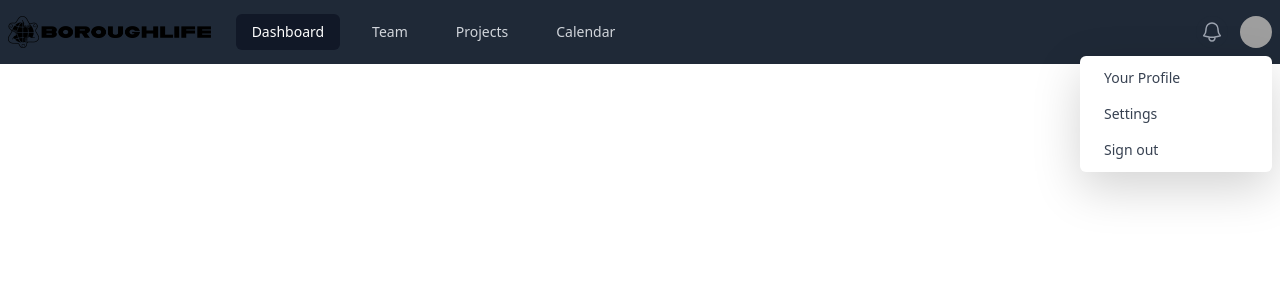
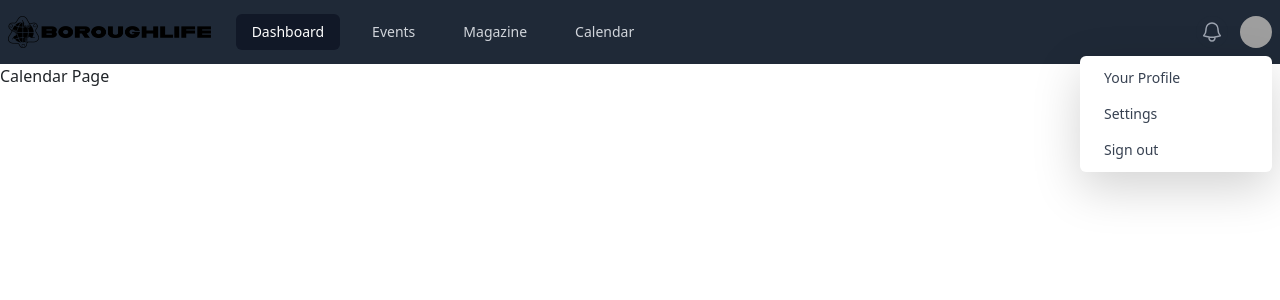
Before and after one commit to karechob/React-Boroughlife, a React (Vite) app: page /calendar in a window 1280 px wide. Shown: the top 300 px of the page. Built offline with nearby package versions, Linux system fonts and the light colour scheme; grey boxes are pictures that could not be loaded.

Commit message:
Added Pages and page switcher

```diff
--- a/package.json
+++ b/package.json
@@ -13,6 +13,7 @@
     "bootstrap": "^5.3.3",
     "react": "^18.2.0",
     "react-dom": "^18.2.0",
+    "react-router-dom": "^6.23.1",
     "tailwind": "^4.0.0"
   },
   "devDependencies": {
--- a/src/App.tsx
+++ b/src/App.tsx
@@ -3,7 +3,12 @@ import NavBar from "./components/NavBar";
 
 
 function App() {
-  return <div><NavBar></NavBar></div>
+  return (
+  <div>
+    <NavBar></NavBar>
+    <div>Home page</div>
+  </div>
+ )
 }
 
 export default App;
--- a/src/components/NavBar.tsx
+++ b/src/components/NavBar.tsx
@@ -1,3 +1,4 @@
+import { Link } from "react-router-dom";
 
 function NavBar(){
     return <nav className="bg-gray-800">
@@ -25,10 +26,10 @@ function NavBar(){
           <div className="hidden sm:ml-6 sm:block">
             <div className="flex space-x-4">
 
-              <a href="#" className="bg-gray-900 text-white rounded-md px-3 py-2 text-sm font-medium" aria-current="page">Dashboard</a>
-              <a href="#" className="text-gray-300 hover:bg-gray-700 hover:text-white rounded-md px-3 py-2 text-sm font-medium">Team</a>
-              <a href="#" className="text-gray-300 hover:bg-gray-700 hover:text-white rounded-md px-3 py-2 text-sm font-medium">Projects</a>
-              <a href="#" className="text-gray-300 hover:bg-gray-700 hover:text-white rounded-md px-3 py-2 text-sm font-medium">Calendar</a>
+              <a href="#" className="bg-gray-900 text-white rounded-md px-3 py-2 text-sm font-medium" aria-current="page"><Link to="/">Dashboard</Link></a>
+              <a className="text-gray-300 hover:bg-gray-700 hover:text-white rounded-md px-3 py-2 text-sm font-medium"><Link to="/events">Events</Link></a>
+              <a href="#" className="text-gray-300 hover:bg-gray-700 hover:text-white rounded-md px-3 py-2 text-sm font-medium"><Link to="/magazine">Magazine</Link></a>
+              <a href="#" className="text-gray-300 hover:bg-gray-700 hover:text-white rounded-md px-3 py-2 text-sm font-medium"><Link to="/calendar">Calendar</Link></a>
             </div>
           </div>
         </div>
--- a/src/main.tsx
+++ b/src/main.tsx
@@ -3,9 +3,37 @@ import ReactDOM from 'react-dom/client'
 import App from './App.tsx'
 import 'bootstrap/dist/css/bootstrap.css'
 import './index.css'
+import EventsPage from './pages/EventsPage.tsx'
+import CalendarPage from './pages/CalendarPage.tsx'
+
+import {
+  createBrowserRouter,
+  RouterProvider,
+} from "react-router-dom";
+import MagazinePage from './pages/MagazinePage.tsx'
+
+
+const router = createBrowserRouter([
+  {
+    path: "/",
+    element: <App />,
+  },
+  {
+    path: "events",
+    element: <EventsPage />,
+  },
+  {
+    path: "calendar",
+    element: <CalendarPage />,
+  },
+  {
+    path: "magazine",
+    element: <MagazinePage />,
+  },
+]);
 
 ReactDOM.createRoot(document.getElementById('root')!).render(
   <React.StrictMode>
-    <App />
+    <RouterProvider router ={router} />
   </React.StrictMode>,
 )
--- /dev/null
+++ b/src/pages/CalendarPage.tsx
@@ -0,0 +1,12 @@
+import NavBar from '../components/NavBar'
+
+function CalendarPage() {
+  return (
+    <div>
+        <NavBar></NavBar>
+        <div>Calendar Page</div>
+    </div>
+  )
+}
+
+export default CalendarPage
--- /dev/null
+++ b/src/pages/EventsPage.tsx
@@ -0,0 +1,12 @@
+import NavBar from '../components/NavBar'
+
+function EventsPage() {
+  return (
+    <div>
+        <NavBar></NavBar>
+        <div>Events Page</div>
+    </div>
+  )
+}
+
+export default EventsPage
--- /dev/null
+++ b/src/pages/MagazinePage.tsx
@@ -0,0 +1,12 @@
+import NavBar from "../components/NavBar"
+
+function MagazinePage() {
+  return (
+    <div>
+        <NavBar></NavBar>
+        <div>Magazine Page</div>
+    </div>
+  )
+}
+
+export default MagazinePage
```
Also changed, not shown: 1 other file (tests, documents, lock files or other folders).
